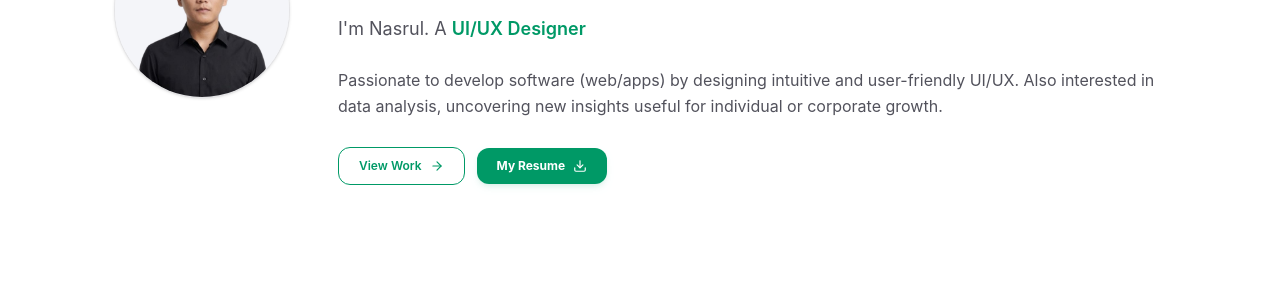
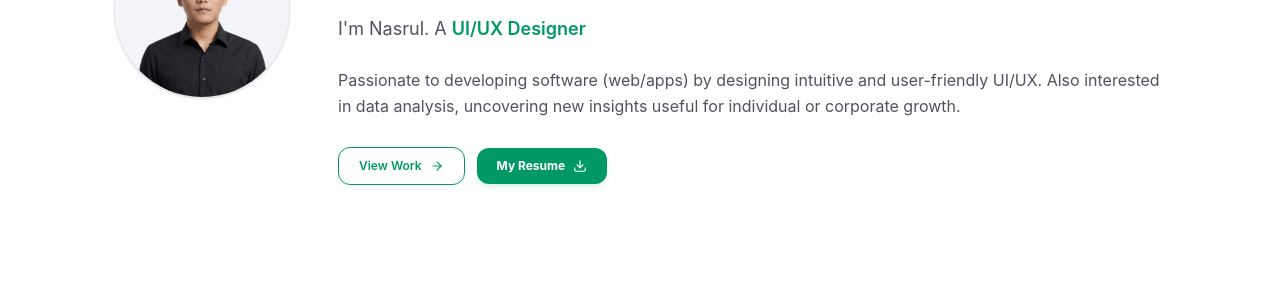
Before and after one commit to code-naz/responsive-portfolio, a website: page index.html in a window 1280 px wide. Shown: the part 222-529 px from the top of the page. Drawn offline with nearby package versions, Linux system fonts and the light colour scheme; files that its build step writes are made by us from their sources.

Commit message:
update: fix little bug 4

```diff
--- a/index.html
+++ b/index.html
@@ -78,7 +78,7 @@
 
             <!-- Summary Text Paragraph -->
             <p class="text-zinc-600 text-sm md:text-base leading-relaxed max-w-xs sm:max-w-full mx-auto sm:mx-0 pt-1 text-justify sm:text-left">
-              Passionate to develop software (web/apps) by designing intuitive and user-friendly UI/UX. Also interested in data analysis, uncovering new insights useful for individual or corporate growth.
+              Passionate to developing software (web/apps) by designing intuitive and user-friendly UI/UX. Also interested in data analysis, uncovering new insights useful for individual or corporate growth.
             </p>
 
             <!-- Call to Actions Container Row -->
```
